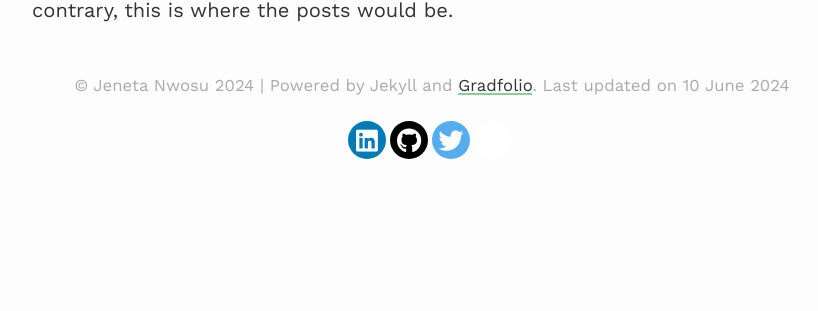
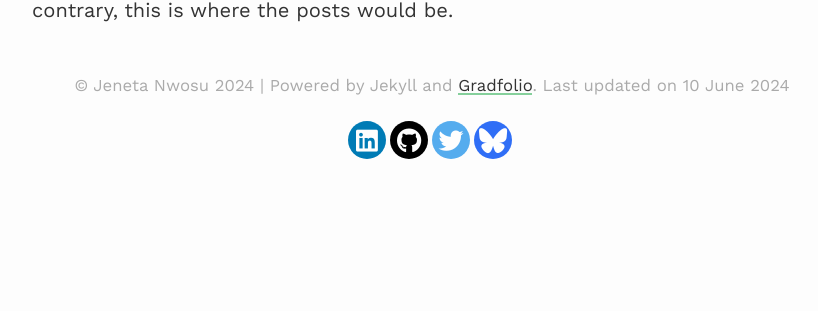
Before and after one commit to jadannanwosu/jeneta-website, a Jekyll site: the page built from blog/index.html, in a window 1280 px wide. Shown: the part 307-618 px from the top of the page, without its empty margins (208-1026 px from the left). Built offline with Jekyll 4.4.1, drawn with Linux system fonts in a browser that asks for light colours; the list of posts is cut into pages by our own code.

Commit message:
Update footer-social.scss
fix background for bluesky 🙏

```diff
--- a/assets/css/_sass/footer-social.scss
+++ b/assets/css/_sass/footer-social.scss
@@ -156,5 +156,5 @@
 }
 
 .rounded-social-buttons .social-button.bluesky {
-  background: #fefefe;
+  background: #2f6ef6;
 }
```
